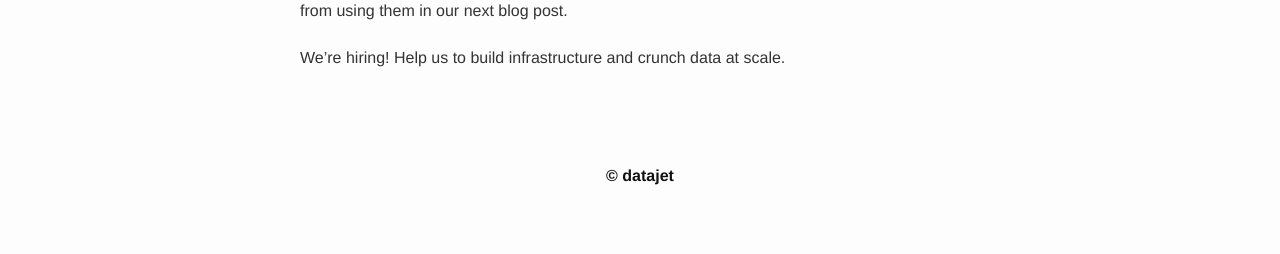
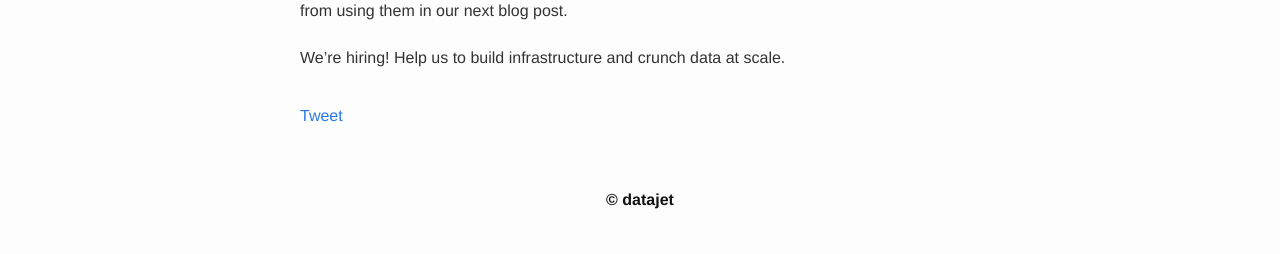
Before and after one commit to datajet-io/datajet-io.github.io, a Jekyll site: the page built from _posts/2015-10-02-Building-infrastructure-for-a-real-time-search-and-recommendation-platform-post.md, in a window 1280 px wide. Shown: the part 1711-1965 px from the top of the page. Built offline with Jekyll 4.4.1, drawn with Linux system fonts in a browser that asks for light colours; comment, search, counter and statistics services are not loaded; before the commit the page ends 1944 px from its top, so only the background shows below that.

Commit message:
adds twitter sharing

```diff
--- a/_layouts/post.html
+++ b/_layouts/post.html
@@ -12,4 +12,7 @@
     {{ content }}
   </article>
 
+  <a href="https://twitter.com/share" class="twitter-share-button" data-count="none">Tweet</a>
+  <script>!function(d,s,id){var js,fjs=d.getElementsByTagName(s)[0],p=/^http:/.test(d.location)?'http':'https';if(!d.getElementById(id)){js=d.createElement(s);js.id=id;js.src=p+'://platform.twitter.com/widgets.js';fjs.parentNode.insertBefore(js,fjs);}}(document, 'script', 'twitter-wjs');</script>
+
 </div>
```
